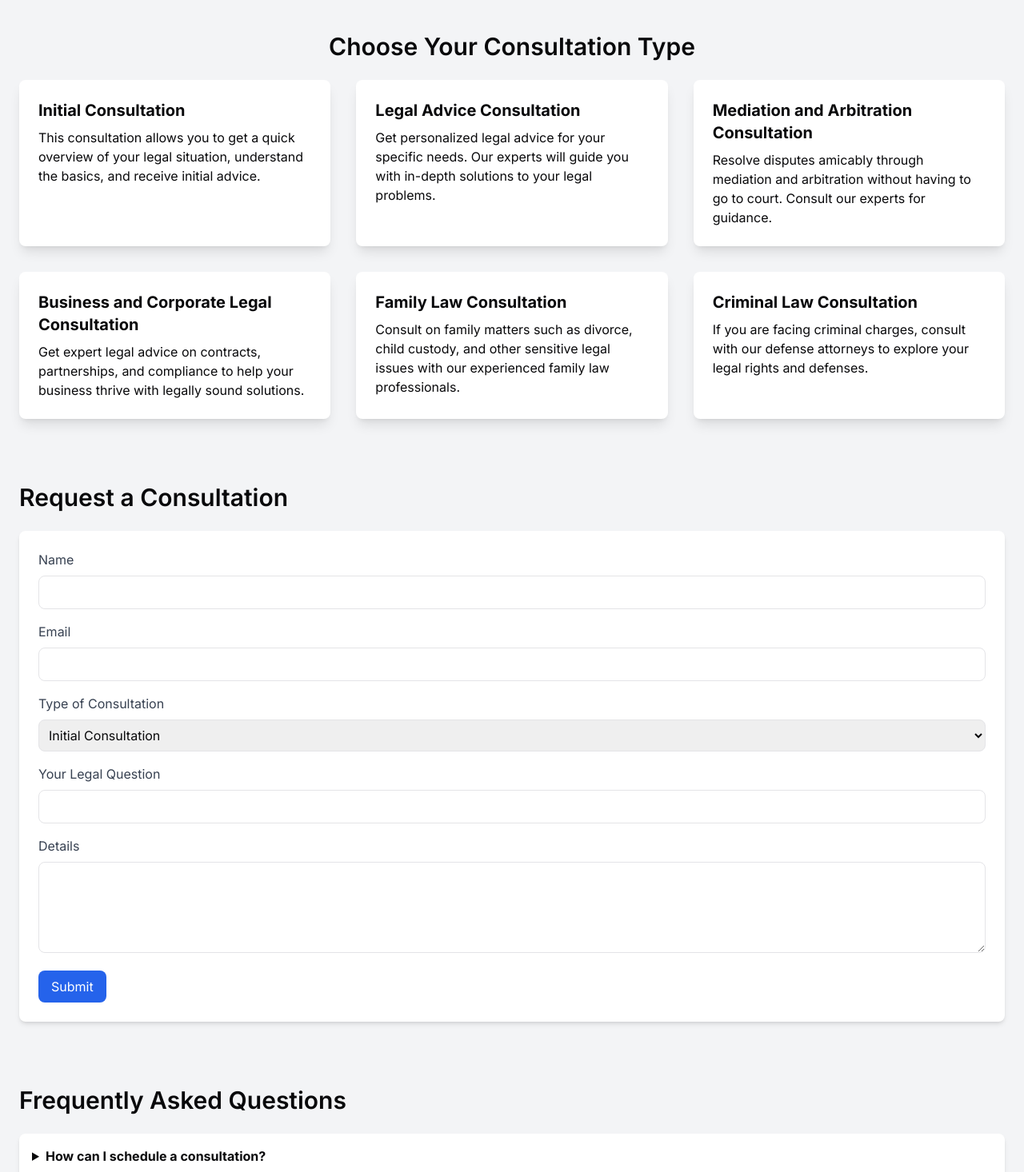
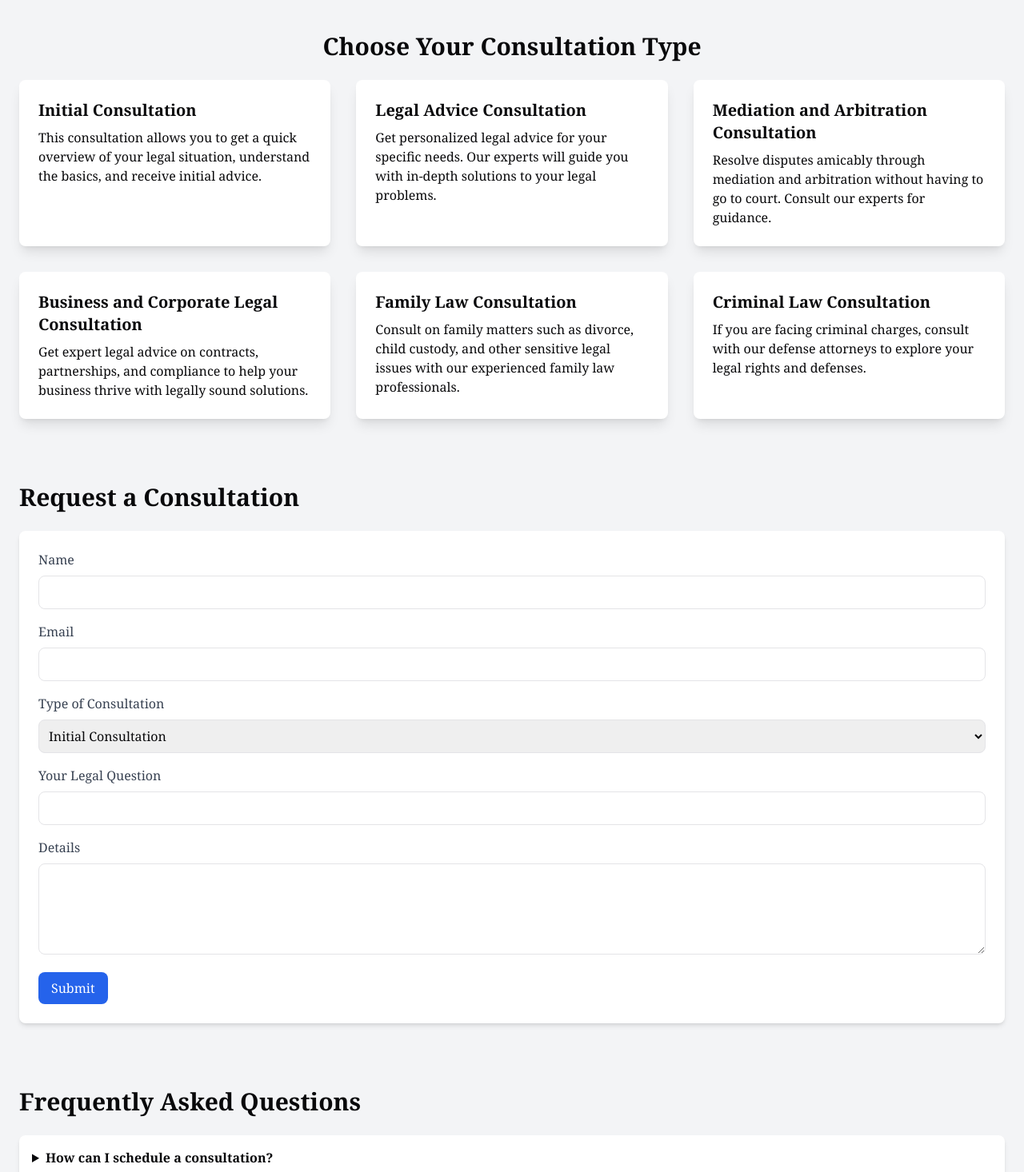
Before and after one commit to idcindia/mAI-Court, a Next.js app: page /consultation in a window 1280 px wide. Shown: the part 400-1866 px from the top of the page at 80% size. Built offline with nearby package versions, Linux system fonts and the light colour scheme.

Commit message:
consultation and guides page font changed

```diff
--- a/src/app/consultation/page.js
+++ b/src/app/consultation/page.js
@@ -17,7 +17,7 @@ const Consultation = () => {
   };
 
   return (
-    <div className="min-h-screen bg-gray-100">
+    <div className="min-h-screen bg-gray-100 font-serif">
       {/* Hero Section */}
       <section
         className="relative h-[400px] bg-cover bg-center"
@@ -25,7 +25,7 @@ const Consultation = () => {
       >
         <div className="absolute inset-0 bg-black opacity-50"></div>
         <div className="relative z-10 flex flex-col items-center justify-center h-full text-center text-white">
-          <h1 className="text-5xl font-bold bg-gradient-to-r from-[#F09819] to-[#f5c686] bg-clip-text text-transparent">
+          <h1 className="text-5xl font-bold bg-gradient-to-r from-[#F09819] to-[#f5c686] bg-clip-text text-transparent font-serif">
             Schedule a Legal Consultation
           </h1>
           <p className="mt-4 text-xl text-slate-100">
@@ -37,19 +37,19 @@ const Consultation = () => {
 
       {/* Consultation Types Section */}
       <section className="container mx-auto py-10 px-6">
-        <h2 className="text-3xl font-semibold mb-6 text-center">
+        <h2 className="text-3xl font-semibold mb-6 text-center font-serif">
           Choose Your Consultation Type
         </h2>
         <div className="grid grid-cols-1 sm:grid-cols-2 lg:grid-cols-3 gap-8">
           <div className="bg-white p-6 shadow-lg rounded-lg">
-            <h3 className="text-xl font-bold mb-2">Initial Consultation</h3>
+            <h3 className="text-xl font-bold mb-2 font-serif">Initial Consultation</h3>
             <p>
               This consultation allows you to get a quick overview of your legal
               situation, understand the basics, and receive initial advice.
             </p>
           </div>
           <div className="bg-white p-6 shadow-lg rounded-lg">
-            <h3 className="text-xl font-bold mb-2">
+            <h3 className="text-xl font-bold mb-2 font-serif">
               Legal Advice Consultation
             </h3>
             <p>
@@ -59,7 +59,7 @@ const Consultation = () => {
             </p>
           </div>
           <div className="bg-white p-6 shadow-lg rounded-lg">
-            <h3 className="text-xl font-bold mb-2">
+            <h3 className="text-xl font-bold mb-2 font-serif">
               Mediation and Arbitration Consultation
             </h3>
             <p>
@@ -68,7 +68,7 @@ const Consultation = () => {
             </p>
           </div>
           <div className="bg-white p-6 shadow-lg rounded-lg">
-            <h3 className="text-xl font-bold mb-2">
+            <h3 className="text-xl font-bold mb-2 font-serif">
               Business and Corporate Legal Consultation
             </h3>
             <p>
@@ -78,7 +78,7 @@ const Consultation = () => {
             </p>
           </div>
           <div className="bg-white p-6 shadow-lg rounded-lg">
-            <h3 className="text-xl font-bold mb-2">Family Law Consultation</h3>
+            <h3 className="text-xl font-bold mb-2 font-serif">Family Law Consultation</h3>
             <p>
               Consult on family matters such as divorce, child custody, and
               other sensitive legal issues with our experienced family law
@@ -86,7 +86,7 @@ const Consultation = () => {
             </p>
           </div>
           <div className="bg-white p-6 shadow-lg rounded-lg">
-            <h3 className="text-xl font-bold mb-2">Criminal Law Consultation</h3>
+            <h3 className="text-xl font-bold mb-2 font-serif">Criminal Law Consultation</h3>
             <p>
               If you are facing criminal charges, consult with our defense
               attorneys to explore your legal rights and defenses.
@@ -98,7 +98,7 @@ const Consultation = () => {
       {/* Request a Consultation Form */}
       <section className="bg-gray-100 py-10 px-6">
         <div className="container mx-auto">
-          <h2 className="text-3xl font-semibold mb-6">
+          <h2 className="text-3xl font-semibold mb-6 font-serif">
             Request a Consultation
           </h2>
           <form
@@ -106,7 +106,7 @@ const Consultation = () => {
             onSubmit={handleSubmit}
           >
             <div className="mb-4">
-              <label className="block text-gray-700">Name</label>
+              <label className="block text-gray-700 font-serif">Name</label>
               <input
                 type="text"
                 className="w-full mt-2 p-2 border rounded-lg"
@@ -118,7 +118,7 @@ const Consultation = () => {
               />
             </div>
             <div className="mb-4">
-              <label className="block text-gray-700">Email</label>
+              <label className="block text-gray-700 font-serif">Email</label>
               <input
                 type="email"
                 className="w-full mt-2 p-2 border rounded-lg"
@@ -130,7 +130,7 @@ const Consultation = () => {
               />
             </div>
             <div className="mb-4">
-              <label className="block text-gray-700">
+              <label className="block text-gray-700 font-serif">
                 Type of Consultation
               </label>
               <select
@@ -149,7 +149,7 @@ const Consultation = () => {
               </select>
             </div>
             <div className="mb-4">
-              <label className="block text-gray-700">Your Legal Question</label>
+              <label className="block text-gray-700 font-serif">Your Legal Question</label>
               <input
                 type="text"
                 className="w-full mt-2 p-2 border rounded-lg"
@@ -161,7 +161,7 @@ const Consultation = () => {
               />
             </div>
             <div className="mb-4">
-              <label className="block text-gray-700">Details</label>
+              <label className="block text-gray-700 font-serif">Details</label>
               <textarea
                 className="w-full mt-2 p-2 border rounded-lg"
                 rows="4"
@@ -174,7 +174,7 @@ const Consultation = () => {
             </div>
             <button
               type="submit"
-              className="bg-blue-600 text-white py-2 px-4 rounded-lg hover:bg-blue-700"
+              className="bg-blue-600 text-white py-2 px-4 rounded-lg hover:bg-blue-700 font-serif"
             >
               Submit
             </button>
@@ -184,12 +184,12 @@ const Consultation = () => {
 
       {/* FAQ Section */}
       <section className="container mx-auto py-10 px-6">
-        <h2 className="text-3xl font-semibold mb-6">
+        <h2 className="text-3xl font-semibold mb-6 font-serif">
           Frequently Asked Questions
         </h2>
         <div className="space-y-4">
           <details className="bg-white p-4 rounded-lg shadow-md">
-            <summary className="font-bold">
+            <summary className="font-bold font-serif">
               How can I schedule a consultation?
             </summary>
             <p className="text-gray-700 mt-2">
@@ -198,7 +198,7 @@ const Consultation = () => {
             </p>
           </details>
           <details className="bg-white p-4 rounded-lg shadow-md">
-            <summary className="font-bold">
+            <summary className="font-bold font-serif">
               Can I get a free consultation?
             </summary>
             <p className="text-gray-700 mt-2">
@@ -208,7 +208,7 @@ const Consultation = () => {
             </p>
           </details>
           <details className="bg-white p-4 rounded-lg shadow-md">
-            <summary className="font-bold">
+            <summary className="font-bold font-serif">
               What kind of legal issues can be discussed?
             </summary>
             <p className="text-gray-700 mt-2">
--- a/src/app/guides/page.js
+++ b/src/app/guides/page.js
@@ -44,10 +44,10 @@ const Guides = () => {
       >
         <div className="absolute inset-0 bg-black opacity-50"></div>
         <div className="relative z-10 flex flex-col items-center justify-center h-full text-center text-white">
-          <h1 className="text-5xl font-bold bg-gradient-to-r from-[#F09819] to-[#f5c686] bg-clip-text text-transparent">
+          <h1 className="text-5xl font-bold font-serif bg-gradient-to-r from-[#F09819] to-[#f5c686] bg-clip-text text-transparent">
             Legal Guides
           </h1>
-          <p className="mt-4 text-xl text-slate-100">
+          <p className="mt-4 text-xl text-slate-100 font-serif">
             Learn about your legal rights and the steps you can take for justice.
           </p>
         </div>
@@ -56,17 +56,17 @@ const Guides = () => {
       {/* Guides Section */}
       <section className="py-16 bg-gray-100">
         <div className="container mx-auto px-4">
-          <h2 className="text-3xl font-bold mb-8">Browse Our Guides</h2>
+          <h2 className="text-3xl font-bold font-serif mb-8">Browse Our Guides</h2>
           <div className="grid grid-cols-1 md:grid-cols-2 lg:grid-cols-3 gap-8">
             {guides.map((guide) => (
               <article
                 key={guide.id}
                 className="bg-white p-6 rounded-lg shadow-lg border border-gray-200"
               >
-                <h3 className="text-xl font-bold mb-2">{guide.title}</h3>
+                <h3 className="text-xl font-bold font-serif mb-2">{guide.title}</h3>
                 <p className="text-gray-700 mb-4">{guide.description}</p>
                 <Link href={guide.link}>
-                  <span className="text-[#F09819] font-semibold hover:underline">
+                  <span className="text-[#F09819] font-semibold font-serif hover:underline">
                     Read More
                   </span>
                 </Link>
```
